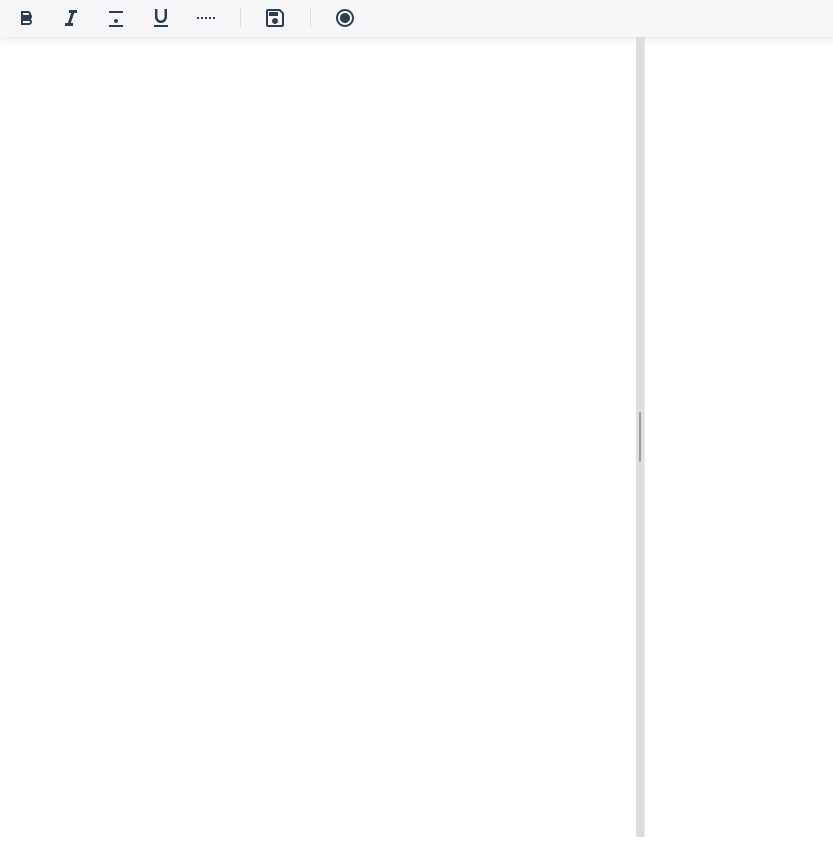
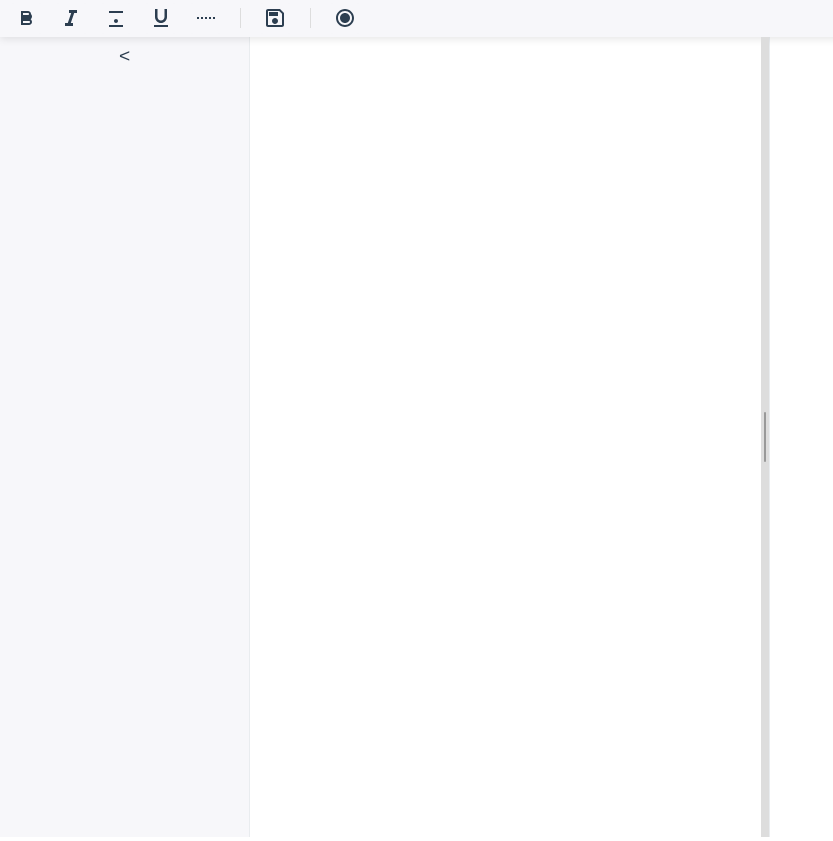
Before and after one commit to DefaltZ/Debbynote, a React app: page / in a window 1280 px wide. Shown: the whole page, without its empty margins (0-833 px from the left). Built offline with nearby package versions, Linux system fonts and the light colour scheme.

Commit message:
added sidebar but needs UI fixes

```diff
--- a/src/App.js
+++ b/src/App.js
@@ -1,29 +1,62 @@
 import React, { useState, useEffect } from 'react';
 import MarkdownEditor from './MarkdownEditor';
 import Toolbar from './components/Toolbar';
+import Sidebar from './components/Sidebar';
 import { handleFormat } from './utils/formatHandler';
 import { handleSave } from './utils/saveHandler';
 import './styles.css';
 
 function App() {
   const [markdown, setMarkdown] = useState('');
+  const [activeNote, setActiveNote] = useState(null); // Track the active note's filename
   const [isDarkMode, setIsDarkMode] = useState(false);
+  const [notes, setNotes] = useState([]);
+  const [isSidebarCollapsed, setSidebarCollapsed] = useState(false);
 
   // Apply dark mode to body element
   useEffect(() => {
     document.body.setAttribute('data-theme', isDarkMode ? 'dark' : 'light');
   }, [isDarkMode]);
 
+  // Fetch notes on component mount
+  useEffect(() => {
+    const fetchNotes = async () => {
+      const fetchedNotes = await window.electronAPI.getNotes();
+      setNotes(fetchedNotes);
+    };
+    fetchNotes();
+  }, []);
+
   const onFormat = (type) => {
     handleFormat(type, markdown, setMarkdown);
   };
 
   const onSave = async () => {
-    await handleSave(markdown);
+    const result = await window.electronAPI.saveFile({ content: markdown, activeNote });
+    if (result.success) {
+      // If a new file was saved, update the active note and refresh the list
+      if (result.fileName !== activeNote) {
+        setActiveNote(result.fileName);
+        const fetchedNotes = await window.electronAPI.getNotes();
+        setNotes(fetchedNotes);
+      }
+    }
   };
 
   const onToggleDarkMode = () => {
     setIsDarkMode(!isDarkMode);
+  };
+
+  const handleNoteSelect = async (noteName) => {
+    const content = await window.electronAPI.openNote(noteName);
+    if (content !== null) {
+      setMarkdown(content);
+      setActiveNote(noteName); // Set the selected note as active
+    }
+  };
+
+  const handleToggleSidebar = () => {
+    setSidebarCollapsed(!isSidebarCollapsed);
   };
 
   return (
@@ -34,10 +67,18 @@ function App() {
         onToggleDarkMode={onToggleDarkMode}
         isDarkMode={isDarkMode}
       />
-      <MarkdownEditor
-        markdown={markdown}
-        onChange={setMarkdown}
-      />
+      <div className="main-container">
+        <Sidebar
+          notes={notes}
+          onNoteSelect={handleNoteSelect}
+          onToggle={handleToggleSidebar}
+          isCollapsed={isSidebarCollapsed}
+        />
+        <MarkdownEditor
+          markdown={markdown}
+          onChange={setMarkdown}
+        />
+      </div>
     </div>
   );
 }
--- /dev/null
+++ b/src/components/Sidebar.js
@@ -0,0 +1,21 @@
+import React from 'react';
+
+export default function Sidebar({ notes, onNoteSelect, onToggle, isCollapsed }) {
+  return (
+    <div className={`sidebar ${isCollapsed ? 'collapsed' : ''}`}>
+      <button onClick={onToggle} className="sidebar-toggle">
+        {isCollapsed ? '>' : '<'}
+      </button>
+      <div className="sidebar-content">
+
+        <ul>
+          {notes.map((note) => (
+            <li key={note} onClick={() => onNoteSelect(note)}>
+              {note}
+            </li>
+          ))}
+        </ul>
+      </div>
+    </div>
+  );
+}
--- a/src/styles.css
+++ b/src/styles.css
@@ -72,13 +72,66 @@ body {
 
 /* Sidebar */
 .sidebar {
-  width: 350px;
-  background: rgba(255, 255, 255, 0.95);
-  backdrop-filter: blur(10px);
-  border-right: 1px solid rgba(255, 255, 255, 0.2);
+  width: 250px;
+  height: 100vh;
+  background: var(--bg-secondary);
+  border-right: 1px solid var(--border-color);
+  transition: width 0.3s ease;
   display: flex;
   flex-direction: column;
+  flex-shrink: 0;
+}
+
+.sidebar.collapsed {
+  width: 50px;
+}
+
+.sidebar-toggle {
+  background: var(--toolbar-btn-bg);
+  border: none;
+  color: var(--text-primary);
+  padding: 0.5rem;
+  cursor: pointer;
+  font-size: 1.2rem;
+  text-align: center;
+}
+
+.sidebar-toggle:hover {
+  background: var(--toolbar-btn-hover);
+}
+
+.sidebar-content {
+  padding: 1rem;
   overflow: hidden;
+}
+
+.sidebar.collapsed .sidebar-content {
+  display: none;
+}
+
+.sidebar h2 {
+  margin-top: 0;
+  font-size: 1.2rem;
+  color: var(--text-primary);
+}
+
+.sidebar ul {
+  list-style: none;
+  padding: 0;
+  margin: 0;
+}
+
+.sidebar li {
+  padding: 0.5rem;
+  border-radius: 4px;
+  cursor: pointer;
+  color: var(--text-secondary);
+  transition: background 0.2s;
+}
+
+.sidebar li:hover {
+  background: var(--toolbar-btn-hover);
+  color: var(--text-primary);
 }
 
 .new-note-section {
@@ -872,3 +925,10 @@ body {
 }
 
 /* --- End British Parliamentary Debate Styles --- */
+
+/* --- End Sidebar Styles --- */
+
+.main-container {
+  display: flex;
+  height: calc(100vh - 40px); /* Adjust based on toolbar height */
+}
```
Also changed, not shown: main.js (+63 -22 lines), preload.js (+4 -3 lines).
